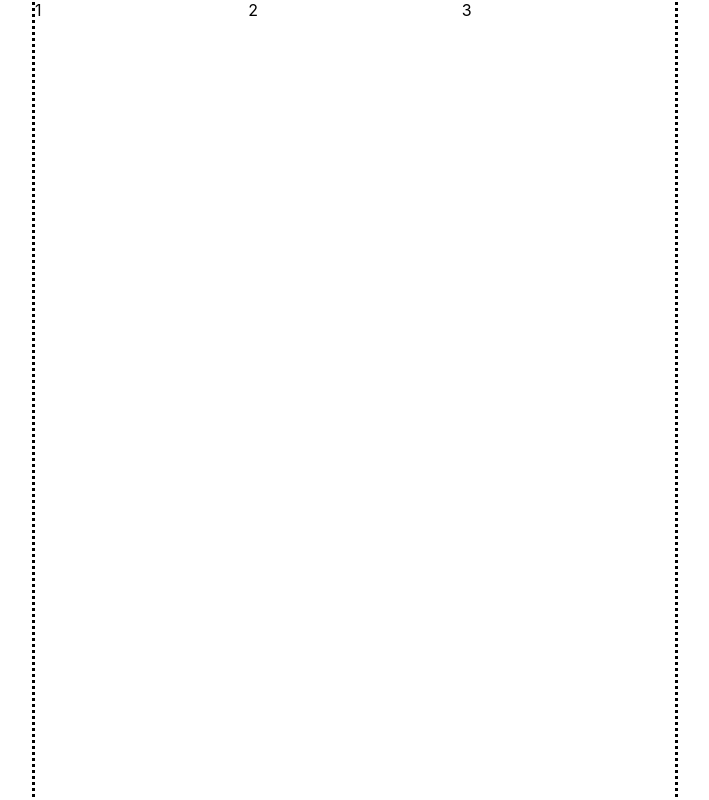
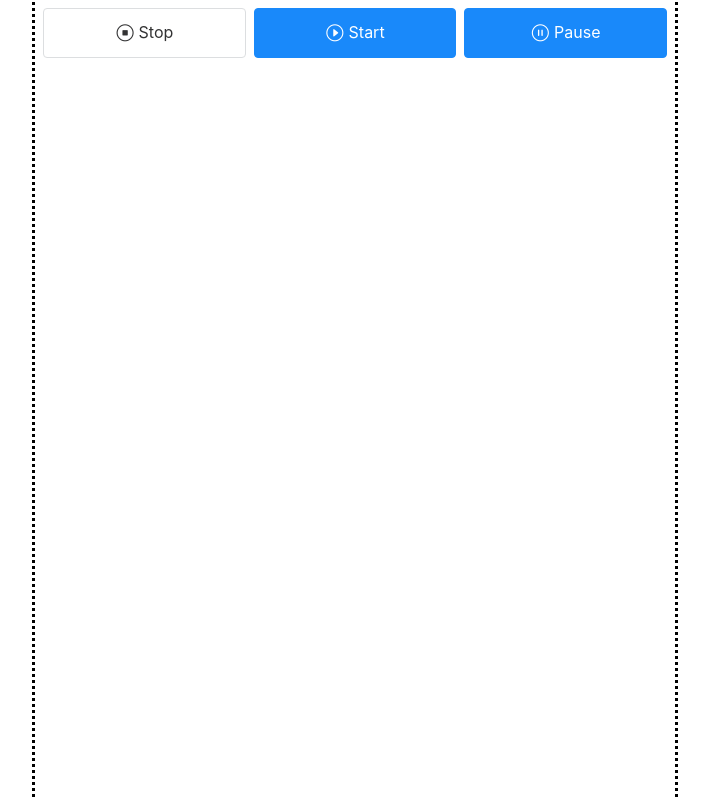
Before and after one commit to d-kuznetsov/wpb, a Vue app: page / in a window 1280 px wide. Shown: the whole page, without its empty margins (285-994 px from the left). Built offline with nearby package versions, Linux system fonts and the light colour scheme.

Commit message:
add buttons

```diff
--- a/src/components/ControlPanel.vue
+++ b/src/components/ControlPanel.vue
@@ -1,20 +1,35 @@
 <script>
 //import { ref } from 'vue';
-import { Col, Row } from 'vant';
+import { Col, Row, Button } from 'vant';
 
 export default {
   components: {
     Row,
     Column: Col,
+    Btn: Button,
   },
   setup() {},
 };
 </script>
 
 <template>
-  <Row>
-    <Column span="8">1</Column>
-    <Column span="8">2</Column>
-    <Column span="8">3</Column>
-  </Row>
+  <div class="ControlPanel">
+    <Row gutter="8">
+      <Column span="8">
+        <Btn icon="stop-circle-o" size="large">Stop</Btn>
+      </Column>
+      <Column span="8">
+        <Btn icon="play-circle-o" type="primary" size="large">Start</Btn>
+      </Column>
+      <Column span="8">
+        <Btn icon="pause-circle-o" type="primary" size="large">Pause</Btn>
+      </Column>
+    </Row>
+  </div>
 </template>
+
+<style lang="postcss">
+.ControlPanel {
+  padding: 8px;
+}
+</style>
```
